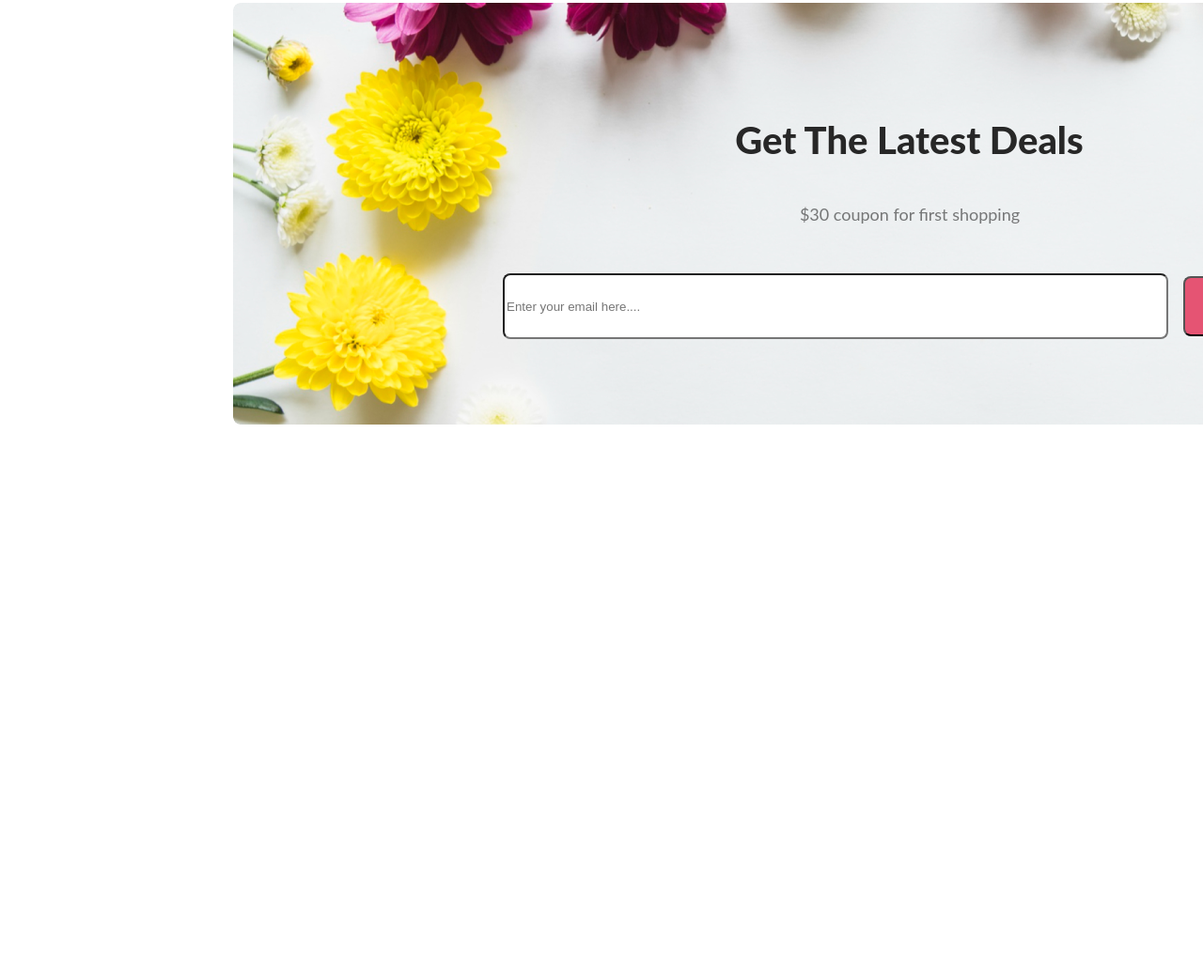
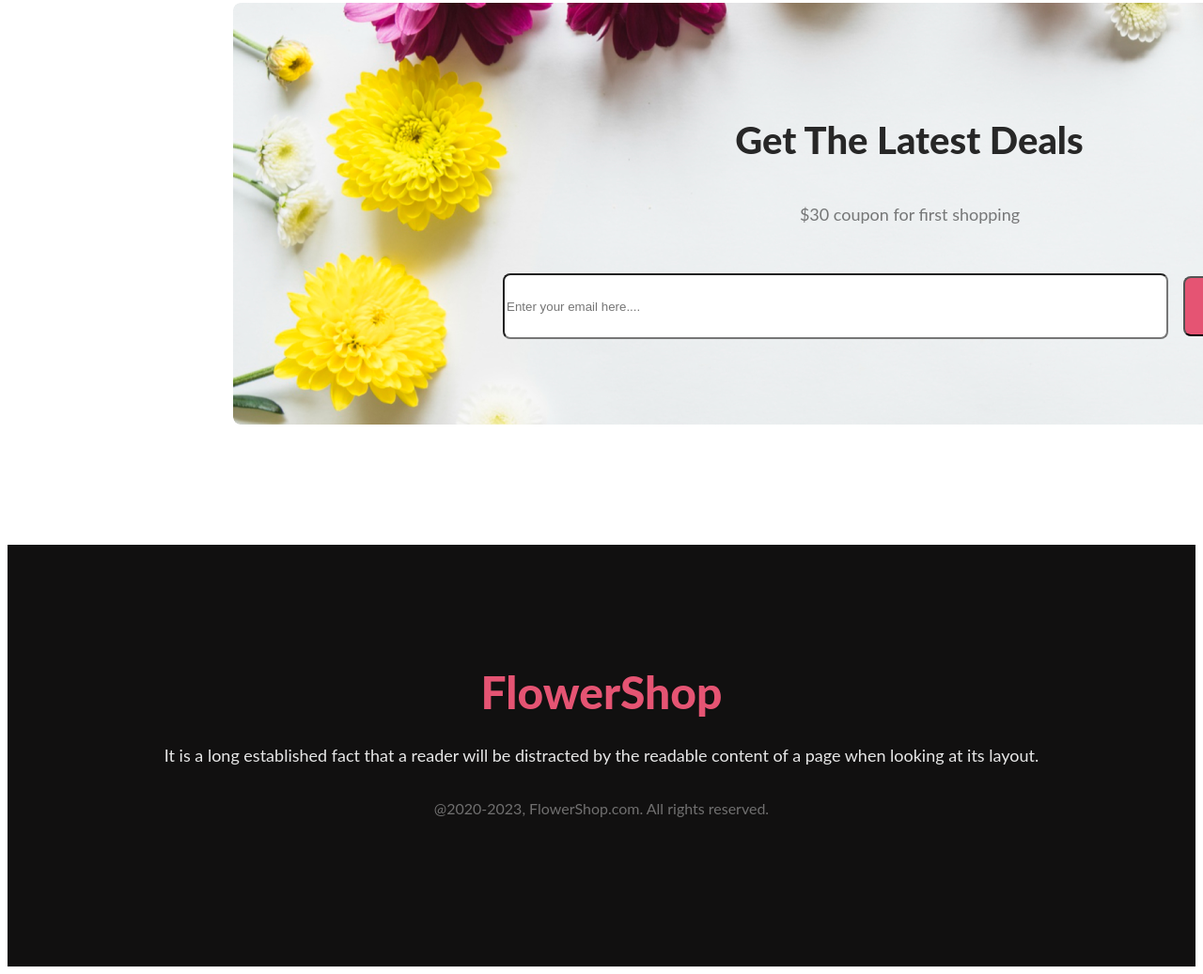
Before and after one commit to Safayat-Hasan/flower-shop-assignment, a plain HTML site: page index.html in a window 1280 px wide. Shown: the part 4470-5507 px from the top of the page at 94% size. Before the commit the page ends 4952 px from the top, so only its background shows below. Drawn offline with Linux system fonts and the light colour scheme.

Commit message:
completed footer

```diff
--- a/index.html
+++ b/index.html
@@ -72,8 +72,12 @@
         </section>
 
     </main>
+
     <footer>
+        <h3 class="footer-head">FlowerShop</h3>
+        <p class="footer-descrip">It is a long established fact that a reader will be distracted by the readable content of a page when looking at its layout.</p>
+        <p class="reserved">@2020-2023, FlowerShop.com. All rights reserved.</p>
+    </footer>
 
-    </footer>
 </body>
 </html>
--- a/styles/styles.css
+++ b/styles/styles.css
@@ -258,6 +258,7 @@ header {
     height: 449px;
     border-radius: 8px;
     flex-shrink: 0;
+    margin-bottom: 128px;
 }
 
 .latest {
@@ -308,3 +309,39 @@ header {
     line-height: normal;
     margin-bottom: 121px;
 }
+
+.footer-head {
+    color: #E55473;
+    padding-top: 128px;
+    margin-bottom: 24px;
+    font-family: Lato;
+    font-size: 48px;
+    font-weight: 800;
+    text-align: center;
+}
+
+footer {
+    background-color: #111010;
+    width: 100%;
+    height: 449px;
+    flex-shrink: 0;
+    align-items: center;
+}
+
+.footer-descrip {
+    color: rgba(255, 255, 255, 0.90);
+    font-family: Lato;
+    font-size: 18px;
+    font-weight: 400;
+    line-height: 30px;
+    text-align: center;
+    margin-bottom: 32px;
+}
+
+.reserved {
+    color: rgba(255, 255, 255, 0.40);
+    text-align: center;
+    font-family: Lato;
+    font-size: 16px;
+    font-weight: 400;
+}
```
